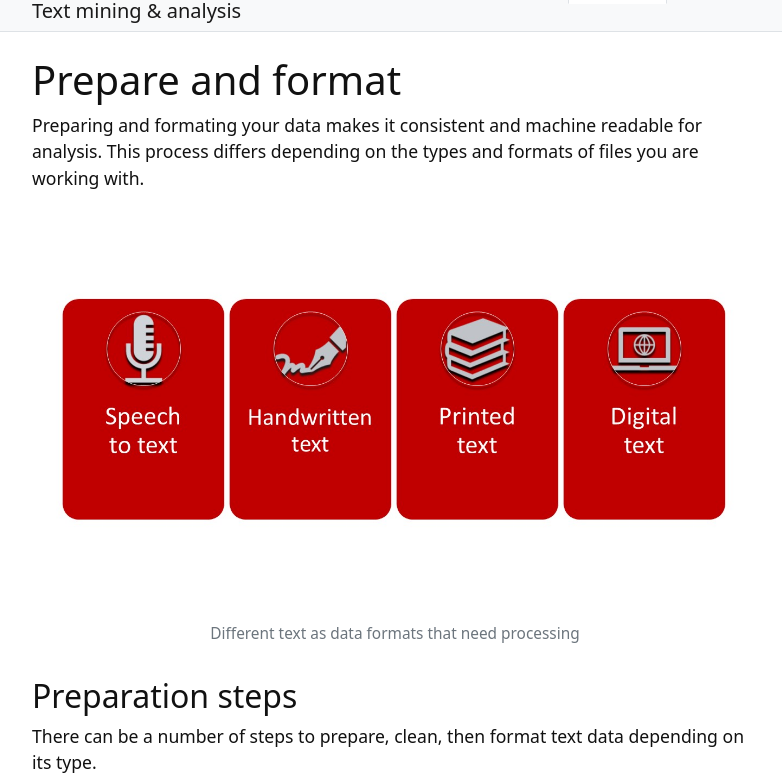
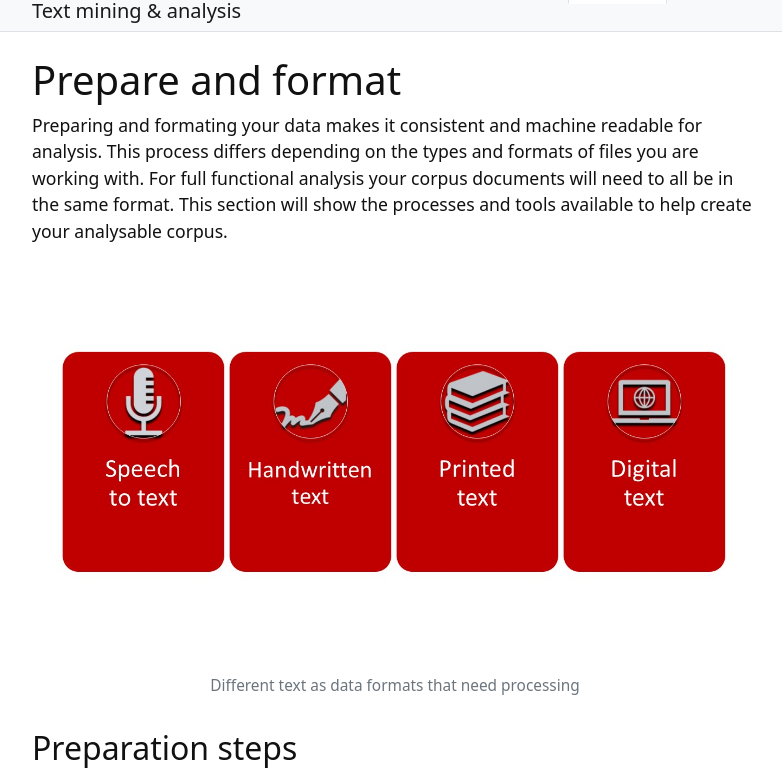
Before and after one commit to GULibrarySandbox/intro-text-mining-analysis-2022, a Jekyll site: the page built from content/5-prepare-text.md, in a window 1280 px wide and 900 px high, cut to the strip 121-900 px from the top of the window. Shown: the whole strip, without its empty margins (245-1027 px from the left). Built offline with Jekyll 4.4.1, drawn with Linux system fonts in a browser that asks for light colours.

Commit message:
Update 5-prepare-text.md

```diff
--- a/content/5-prepare-text.md
+++ b/content/5-prepare-text.md
@@ -6,7 +6,7 @@ nav: true
 
 # Prepare and format
 
-Preparing and formating your data makes it consistent and machine readable for analysis. This process differs depending on the types and formats of files you are working with.
+Preparing and formating your data makes it consistent and machine readable for analysis. This process differs depending on the types and formats of files you are working with. For full functional analysis your corpus documents will need to all be in the same format. This section will show the processes and tools available to help create your analysable corpus.
 {% include figure.html img="Textformats1.jpg" alt="Text as data formats, Speech to text, Handwritten text, Printed text, Digital text" caption="Different text as data formats that need processing" width="100%" %}
 ## Preparation steps
 
```
